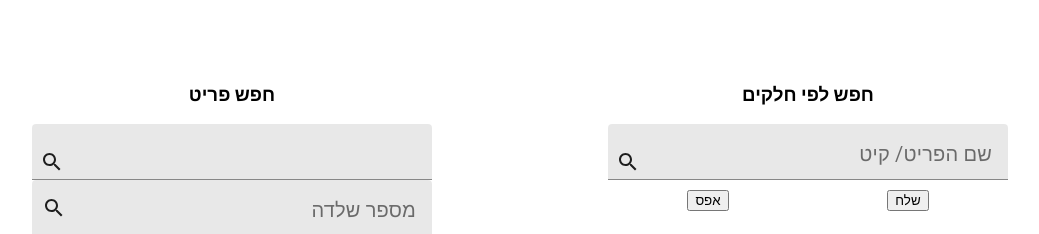
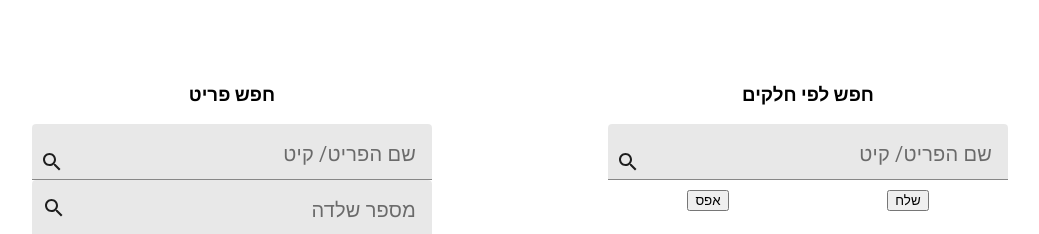
Before and after one commit to ShaiMahnai/jsp-client, a React (Create React App) app: page / in a window 1280 px wide. Shown: the top 234 px of the page, without its empty margins (120-1159 px from the left). Built offline with nearby package versions, Linux system fonts and the light colour scheme.

Commit message:
update field name

```diff
--- a/src/consts/Strings.ts
+++ b/src/consts/Strings.ts
@@ -1,5 +1,6 @@
 export const Strings = {
     thbrInput: 'שם הפריט/ קיט',
+    part_name: 'שם הפריט/ קיט',
     vin: 'מספר שלדה',
     license_plate: 'מספר רישוי',
     manufacturer: 'יצרן',
```
